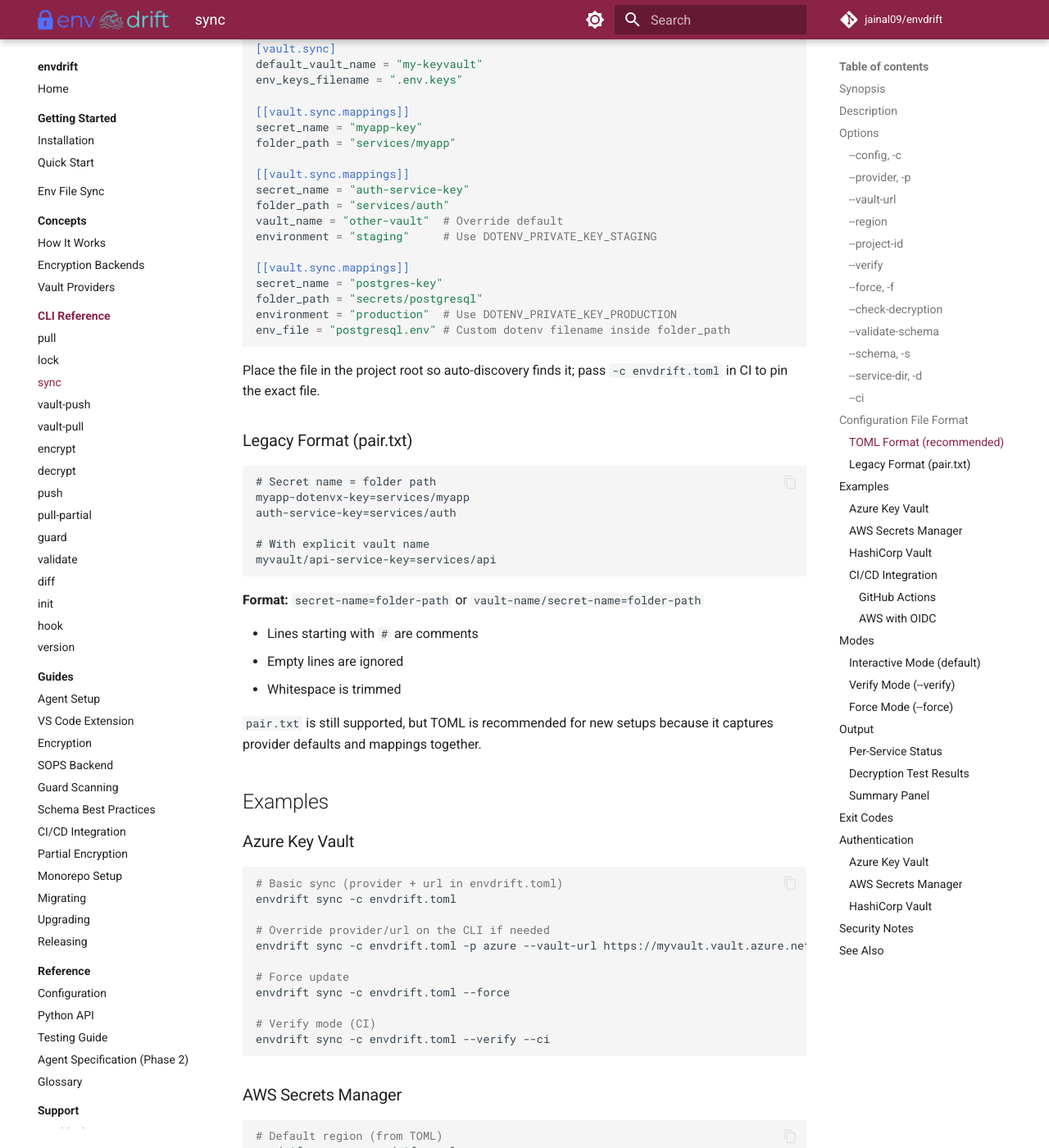
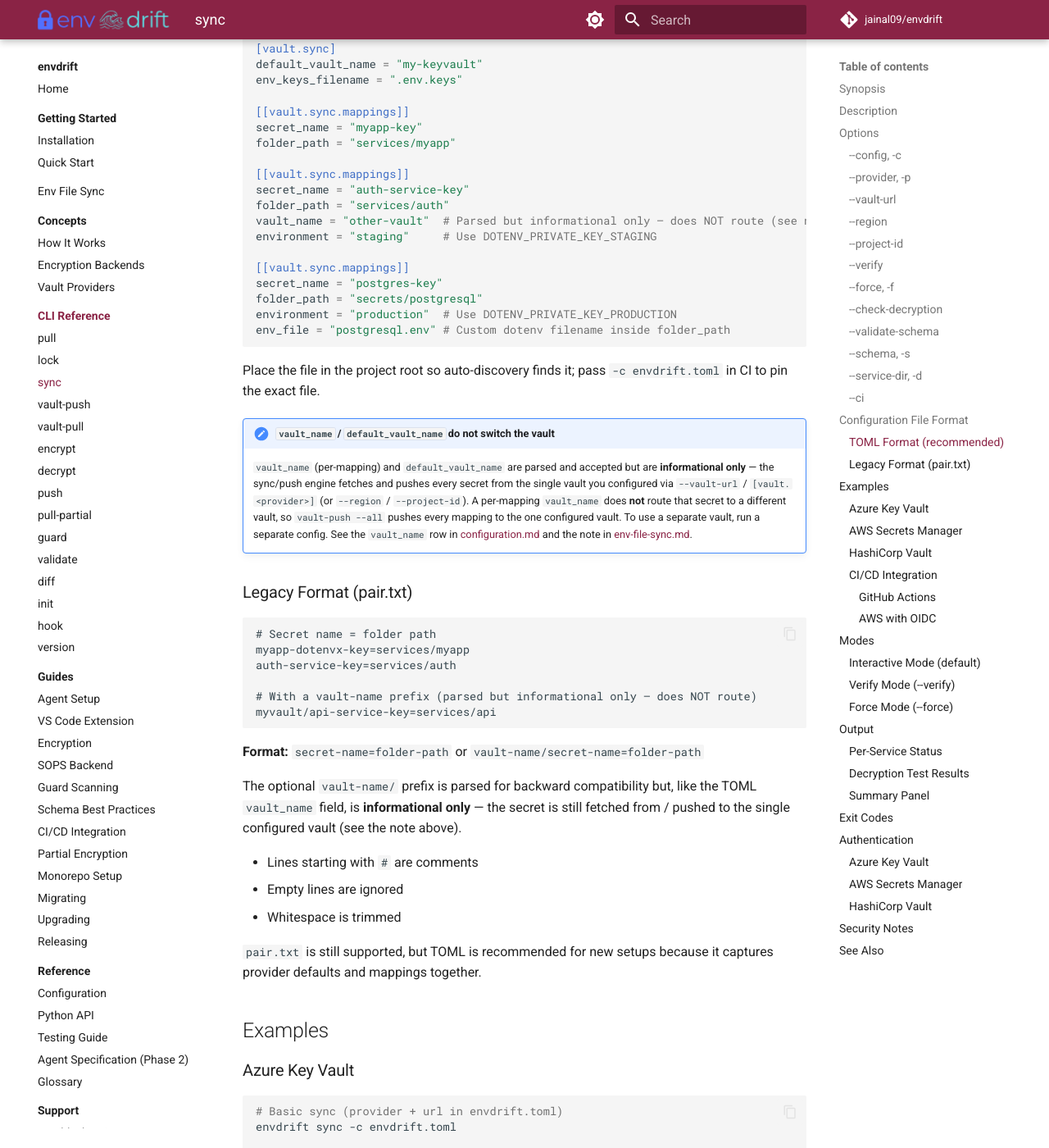
Before and after one commit to jainal09/envdrift, an MkDocs documentation site: the page built from docs/cli/sync.md, in a window 1280 px wide and 1400 px high, scrolled down 3110 px. Shown: the whole window at 82% size. Built offline with MkDocs 1.6.1 and Material for MkDocs 9.7.7, drawn with Linux system fonts in a browser that asks for light colours; comment, search, counter and statistics services are not loaded.

Commit message:
docs(cli): align sync/decrypt/push/init docs with real behavior (#413)
Fixes the four docs-vs-behavior accuracy gaps in cluster L of the #413
reliability audit, plus a real regression test pinning each doc to the
code/constants it documents.

- sync.md:134,153-157 — `vault_name` / `default_vault_name` are parsed but
  informational only; the sync/push engine always fetches/pushes from the
  single configured client (engine.py:266, vault.py:409) and never routes by
  vault name. Drop the "Override default" / "explicit vault name" framing and
  add the "does NOT route" note already present in env-file-sync.md and
  configuration.md.
- decrypt.md:217,221,224 — replace the stale hardcoded dotenvx `1.70.0` with a
  `<pinned version>` placeholder; the install hint emits the pinned version
  from constants.json (CLAUDE.md: never hardcode binary versions).
- push.md:144-148 — match the generated warning header verbatim
  (`_build_warning_header`, partial_encryption.py:51-54): pull-partial first,
  then edit clear, edit secret, then push.
- init.md — document the real `--force`/`-f` option (init_cmd.py:28-29) and the
  "Output file already exists" error + remedy.

Regression test (tests/unit/test_docs_accuracy.py) reads the real docs and
asserts they agree with `_build_warning_header`, `DOTENVX_VERSION`, and the
documented option/error strings; each assertion fails on the pre-fix docs.

Co-Authored-By: Claude Opus 4.8 (1M context) <noreply@anthropic.com>

````diff
--- a/docs/cli/sync.md
+++ b/docs/cli/sync.md
@@ -131,7 +131,7 @@ folder_path = "services/myapp"
 [[vault.sync.mappings]]
 secret_name = "auth-service-key"
 folder_path = "services/auth"
-vault_name = "other-vault"  # Override default
+vault_name = "other-vault"  # Parsed but informational only — does NOT route (see note below)
 environment = "staging"     # Use DOTENV_PRIVATE_KEY_STAGING
 
 [[vault.sync.mappings]]
@@ -143,6 +143,17 @@ env_file = "postgresql.env" # Custom dotenv filename inside folder_path
 
 Place the file in the project root so auto-discovery finds it; pass `-c envdrift.toml` in CI to pin the exact file.
 
+!!! note "`vault_name` / `default_vault_name` do not switch the vault"
+    `vault_name` (per-mapping) and `default_vault_name` are parsed and accepted
+    but are **informational only** — the sync/push engine fetches and pushes
+    every secret from the single vault you configured via `--vault-url` /
+    `[vault.<provider>]` (or `--region` / `--project-id`). A per-mapping
+    `vault_name` does **not** route that secret to a different vault, so
+    `vault-push --all` pushes every mapping to the one configured vault. To use a
+    separate vault, run a separate config. See the `vault_name` row in
+    [configuration.md](../reference/configuration.md) and the note in
+    [env-file-sync.md](../guides/env-file-sync.md#mappings).
+
 ### Legacy Format (pair.txt)
 
 ```text
@@ -150,11 +161,15 @@ Place the file in the project root so auto-discovery finds it; pass `-c envdrift
 myapp-dotenvx-key=services/myapp
 auth-service-key=services/auth
 
-# With explicit vault name
+# With a vault-name prefix (parsed but informational only — does NOT route)
 myvault/api-service-key=services/api
 ```
 
 **Format:** `secret-name=folder-path` or `vault-name/secret-name=folder-path`
+
+The optional `vault-name/` prefix is parsed for backward compatibility but, like
+the TOML `vault_name` field, is **informational only** — the secret is still
+fetched from / pushed to the single configured vault (see the note above).
 
 - Lines starting with `#` are comments
 - Empty lines are ignored
````
Also changed, not shown: docs/cli/decrypt.md (+7 -3 lines), docs/cli/init.md (+16 -0 lines), docs/cli/push.md (+12 -12 lines), 1 other file.
